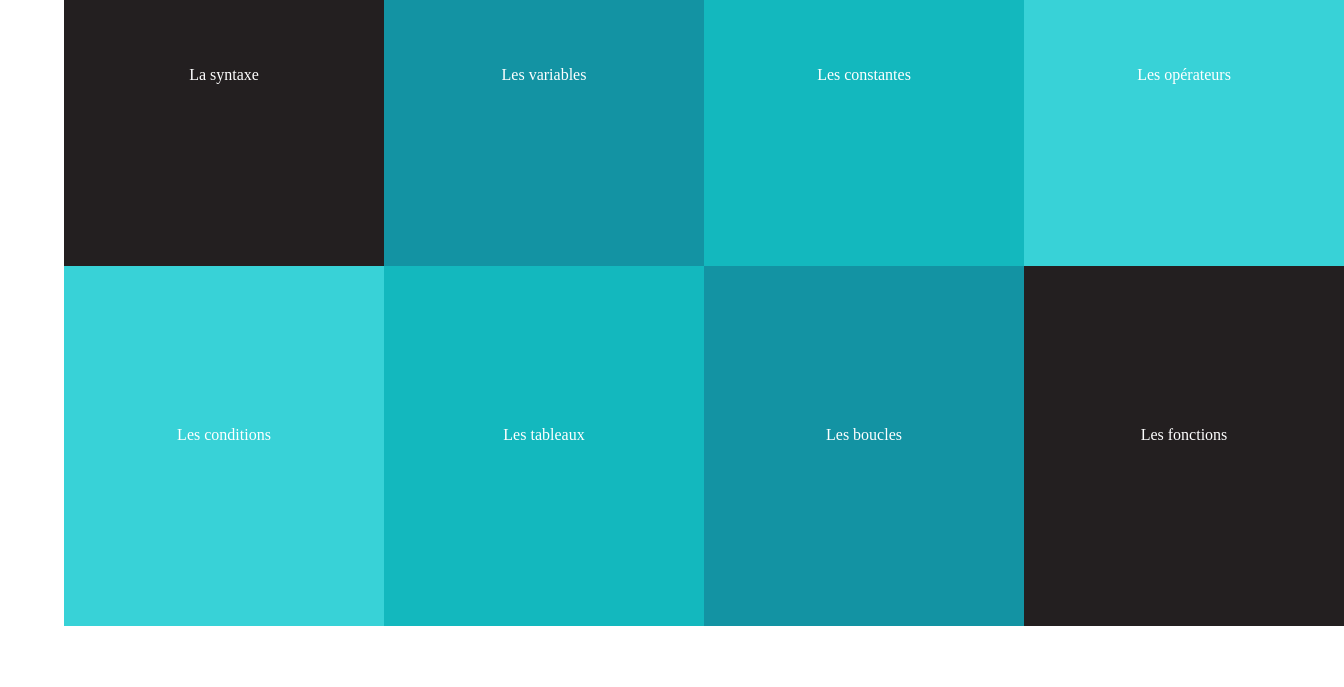
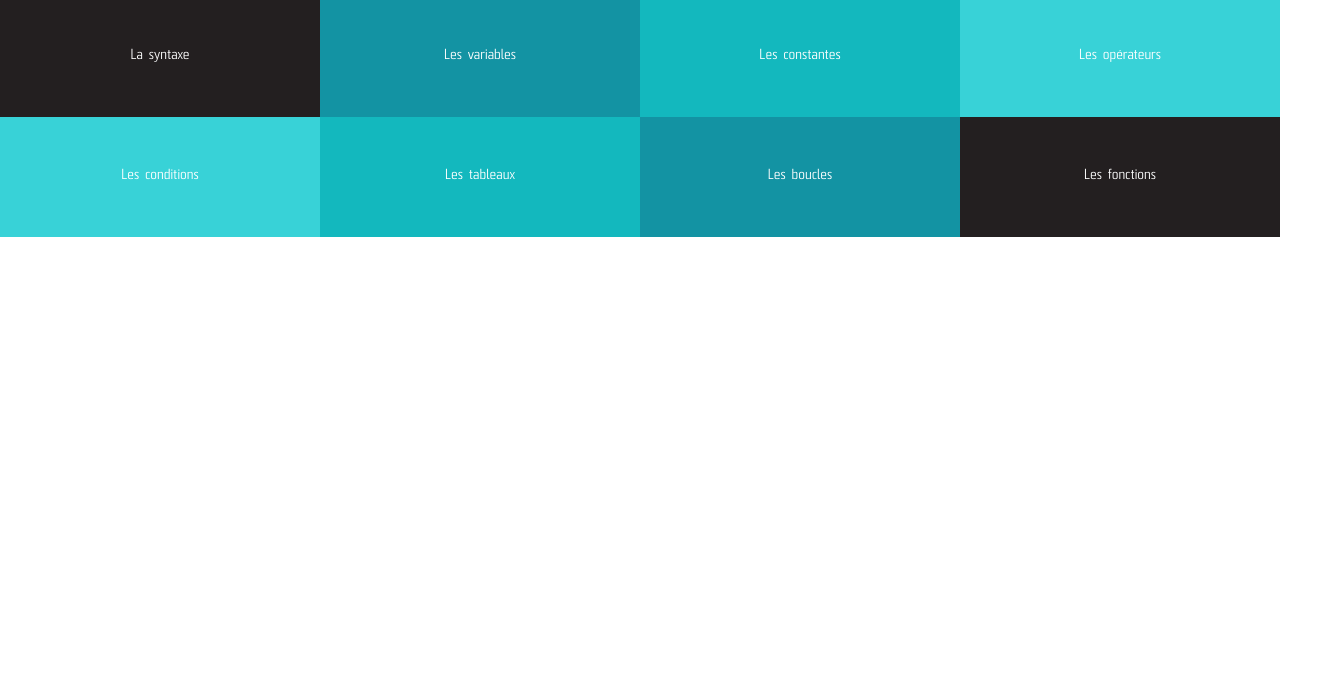
Before and after one commit to margauxc25/projet_php, a plain HTML site: page index.html in a window 1280 px wide. Shown: the part 113-800 px from the top of the page, 1344 px wide, since content can reach past the window. Drawn offline with Linux system fonts and the light colour scheme.

Commit message:
ajout de la police beriot light pour les lettres dans le menu

```diff
--- a/style.css
+++ b/style.css
@@ -3,16 +3,37 @@
     padding: 0;
 }
 
+@font-face {
+    font-family: "beriot-bold";
+    src: url(fonts/beriot-bold-condensed.ttf);
+}
+
+@font-face {
+    font-family: "beriot";
+    src: url(fonts/Beriot-Light.ttf);
+}
+
+@font-face {
+    font-family: "noyh";
+    src: url(fonts/noyh-slim-bold.otf);
+}
+
+@font-face {
+    font-family: "open";
+    src: url(fonts/open-sans-italic.ttf);
+}
+
+
 header {
    width: 100vw;
-   height: 50vh;
    display: flex;
-   justify-content: space-between;
+   justify-content: center;
    align-items: flex-start;
+   flex-direction: column;
 }
 
 header img {
-    width: 5vw;
+    width: 10vw;
 }
 
 
@@ -25,9 +46,12 @@ ul {
 li {
     list-style-type: none;
     width: 25vw;
-    height: 25vh;
-    text-align: center;
-    padding-top: 20vh
+    height:15vh;
+    display: flex;
+    justify-content: center;
+    align-items: center;
+    font-size : 0.8rem;
+    font-family: "beriot";
 }
 
 li a {
@@ -35,12 +59,6 @@ li a {
     color: white;
 }
 
-input[type="checkbox"]:not(:checked) + ul {
- display: none;
-}
-input[type="checkbox"]:checked + ul {
-
-}
 
 .black {
     background: #231f20;
```
Also changed, not shown: fonts/Beriot-Light.ttf (added).
